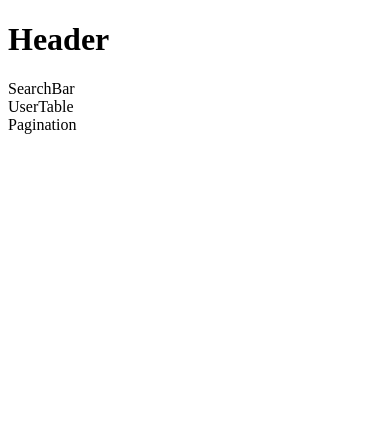
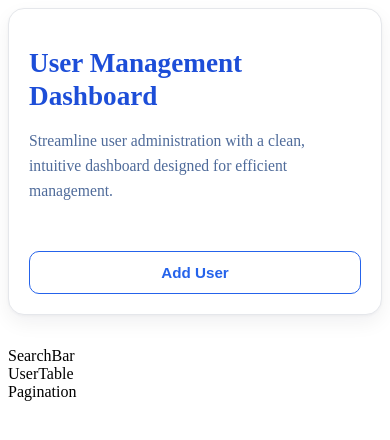
Before and after one commit to AmalRajMP/user-management-dashboard, a React (Vite) app: page / in a window 390 px wide. Shown: the top 440 px of the page. Built offline with nearby package versions, Linux system fonts and the light colour scheme.

Commit message:
feat(header): add responsive dashboard header

```diff
--- a/src/components/Header.jsx
+++ b/src/components/Header.jsx
@@ -1,7 +1,22 @@
 import "../styles/Header.css"
 
 const Header = () => {
-  return <h1>Header</h1>
+  return (
+    <header className="header">
+      <div className="header-content">
+        <h1 className="header-title">User Management Dashboard</h1>
+
+        <p className="header-description">
+          Streamline user administration with a clean, intuitive dashboard
+          designed for efficient management.
+        </p>
+      </div>
+
+      <button type="button" className="add-user-btn">
+        Add User
+      </button>
+    </header>
+  )
 }
 
 export default Header
--- a/src/styles/Header.css
+++ b/src/styles/Header.css
@@ -0,0 +1,93 @@
+.header {
+  display: flex;
+  justify-content: space-between;
+  align-items: center;
+  gap: 32px;
+
+  padding: 12px 30px;
+  margin-bottom: 32px;
+
+  background-color: #ffffff;
+
+  border: 1px solid #e5e7eb;
+  border-radius: 16px;
+
+  box-shadow:
+    0 1px 3px rgba(15, 23, 42, 0.04),
+    0 8px 20px rgba(15, 23, 42, 0.06);
+}
+
+.header-content {
+  flex: 1;
+}
+.header-title {
+  margin-bottom: 8px;
+
+  color: #1d4ed8;
+
+  font-size: 2rem;
+  font-weight: 700;
+  line-height: 1.2;
+}
+
+.header-description {
+  max-width: 600px;
+
+  color: #4f6b9a;
+
+  font-size: 0.98rem;
+  line-height: 1.6;
+}
+
+.add-user-btn {
+  border: 1px solid #2563eb;
+
+  background: transparent;
+  color: #2563eb;
+
+  cursor: pointer;
+  outline: none;
+
+  padding: 12px 22px;
+
+  border-radius: 10px;
+
+  font-size: 0.95rem;
+  font-weight: 600;
+
+  transition:
+    background-color 0.2s ease,
+    border-color 0.2s ease,
+    color 0.2s ease,
+    box-shadow 0.2s ease;
+}
+
+.add-user-btn:hover {
+  background-color: #eff6ff;
+
+  border-color: #1d4ed8;
+  color: #1d4ed8;
+
+  box-shadow: 0 4px 12px rgba(37, 99, 235, 0.12);
+}
+
+.add-user-btn:active {
+  background-color: #dbeafe;
+}
+
+@media (max-width: 768px) {
+  .header {
+    flex-direction: column;
+    align-items: flex-start;
+
+    padding: 20px;
+  }
+
+  .header-title {
+    font-size: 1.7rem;
+  }
+
+  .add-user-btn {
+    width: 100%;
+  }
+}
```
